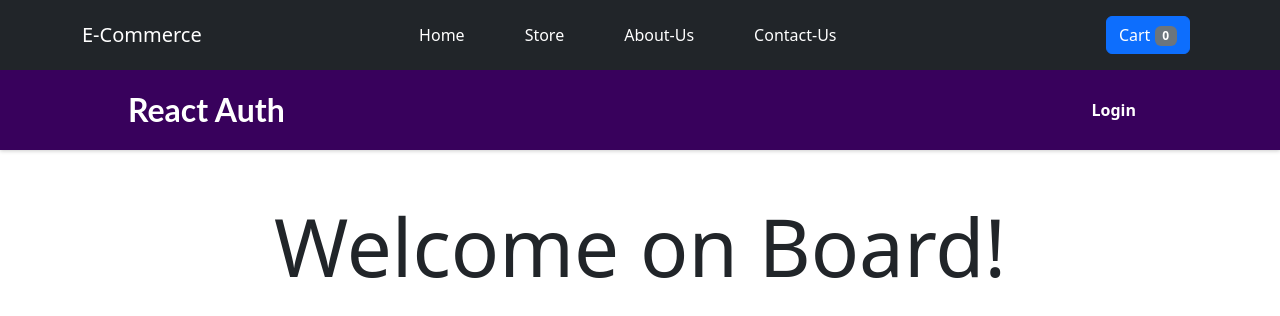
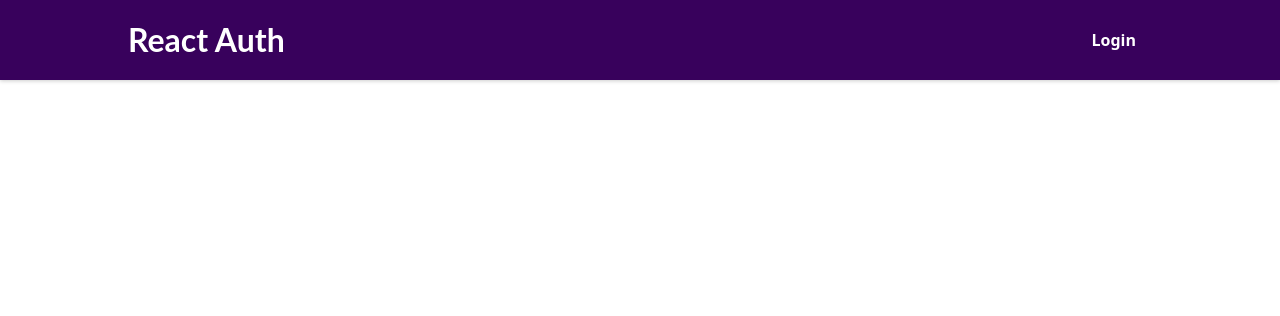
Before and after one commit to AzmatKhan12/E.Commerce-App, a React (Create React App) app in the folder e-commerce/: page / in a window 1280 px wide. Before the commit this address led to /HomePage. Shown: the top 316 px of the page. Built offline with nearby package versions, Linux system fonts and the light colour scheme.

Commit message:
login Authentication applied

```diff
--- a/e-commerce/src/App.js
+++ b/e-commerce/src/App.js
@@ -1,26 +1,10 @@
-
-import { Route, Redirect ,Switch} from 'react-router-dom';
-import { useContext } from "react";
-import AuthContext from "./Components/Store/Auth-context";
-import React,{Fragment,useState} from 'react';
-import NavBar from './Components/Layout/NavBar';
-import Store from './Components/Store/Store';
-import ProductDetails from './Components/Store/ProductDetails';
-import BtnCart from './Components/Button/BtnCart';
-import Cart from './Components/Cart/Cart';
-import CartProvider from './Components/ContexApi/CartProvider';
-import Home from './Components/Home/Home';
-import ContactUs from './Components/ContactUs/ContactUs';
-import About from './Components/About/About';
+import React,{Fragment} from "react";
+import Router from "./Router";
 
 
-import HomePage from './pages/HomePage';
-import Layout from "./Components/Layout/Layout";
-import AuthPage from "./pages/AuthPage";
-import UserProfile from "./Components/Profile/UserProfile";
 
 const App =() => {
- const [isShown , setIsShown] = useState(false);
+
  /*const[details, setDetails] = useState([]);
 
 
@@ -60,74 +44,11 @@ const App =() => {
   }, [fetchMoviesHandler]);*/
 
 
-  const authCtx = useContext(AuthContext);
-  const ShowCartHandlar = () => {
-    setIsShown(true);
-  };
-
-  const RemoveCartHandlar = ()=>{
-   setIsShown(false)
-  }
 
   return (
-    <CartProvider>
-      <Fragment>
-        <header>
-          {isShown && <Cart onRemoveCart={RemoveCartHandlar} />}
-          <NavBar
-            brand="E-Commerce"
-            homePage="Home"
-            store="Store"
-            about="About-Us"
-            contact="Contact-Us"
-            cart={<BtnCart onShowCart={ShowCartHandlar} />}
-          />
-        </header>
-        <main>
-          <Layout>
-            <Switch>
-              <Route path="/" exact>
-                <Redirect to="/HomePage" />
-              </Route>
-              <Route path="/HomePage">
-                <HomePage />
-              </Route>
-
-              {!authCtx.isLoggedIn && (
-                <Route path="/auth">
-                  <AuthPage />
-                </Route>
-              )}
-
-              <Route path="/profile">
-                {authCtx.isLoggedIn && <UserProfile />}
-                {!authCtx.isLoggedIn && <Redirect to="/auth" />}
-              </Route>
-
-              <Route path="/*">
-                <Redirect to="/" />
-              </Route>
-
-              <Route path="/Home">
-                <Home />
-              </Route>
-              <Route path="/store" exact>
-                <Store />
-              </Route>
-              <Route path="/store/:productId">
-                <ProductDetails />
-              </Route>
-              <Route path="/about">
-                <About />
-              </Route>
-              <Route path="/contact">
-                <ContactUs />
-              </Route>
-            </Switch>
-          </Layout>
-        </main>
-      </Fragment>
-    </CartProvider>
+    <Fragment>
+      <Router />
+    </Fragment>
   );
 }
 
--- a/e-commerce/src/Router.js
+++ b/e-commerce/src/Router.js
@@ -0,0 +1,40 @@
+
+import { Route, Redirect ,Switch} from 'react-router-dom';
+
+import { useContext } from "react";
+import AuthContext from "./Components/Store/Auth-context";
+
+
+import HomePage from './pages/HomePage';
+import Layout from "./Components/Layout/Layout";
+import AuthPage from "./pages/AuthPage";
+import UserProfile from "./Components/Profile/UserProfile";
+
+const  Router = ()=>{
+  const authCtx = useContext(AuthContext);
+    return (
+      <div>
+        <Layout>
+          <Switch>
+            {!authCtx.isLoggedIn && (
+              <Route path="/auth">
+                <AuthPage />
+              </Route>
+            )}
+
+            <Route path="/profile">
+              {authCtx.isLoggedIn && <UserProfile />}
+              {!authCtx.isLoggedIn && <Redirect to="/auth" />}
+            </Route>
+
+            <Route path="/*">
+              <Redirect to="/" />
+            </Route>
+          </Switch>
+        </Layout>
+        {authCtx.isLoggedIn && (<HomePage/>)}
+      </div>
+    );
+}
+
+export default Router;
--- a/e-commerce/src/pages/HomePage.js
+++ b/e-commerce/src/pages/HomePage.js
@@ -1,7 +1,67 @@
-import StartingPageContent from '../Components/StartingPage/StartingPageContent';
+/** @format */
+
+import { Route, Redirect, Switch } from "react-router-dom";
+
+import React, { Fragment, useState } from "react";
+import NavBar from "../Components/Layout/NavBar";
+import Store from "../Components/Store/Store";
+import ProductDetails from "../Components/Store/ProductDetails";
+import BtnCart from "../Components/Button/BtnCart";
+import Cart from "../Components/Cart/Cart";
+import CartProvider from "../Components/ContexApi/CartProvider";
+import Home from "../Components/Home/Home";
+import ContactUs from "../Components/ContactUs/ContactUs";
+import About from "../Components/About/About";
+
 
 const HomePage = () => {
-  return <StartingPageContent />;
+  const [isShown, setIsShown] = useState(false);
+
+  const ShowCartHandlar = () => {
+    setIsShown(true);
+  };
+
+  const RemoveCartHandlar = () => {
+    setIsShown(false);
+  };
+  return (
+    <CartProvider>
+      <Fragment>
+
+        <header>
+          {isShown && <Cart onRemoveCart={RemoveCartHandlar} />}
+          <NavBar
+            brand="E-Commerce"
+            homePage="Home"
+            store="Store"
+            about="About-Us"
+            contact="Contact-Us"
+            cart={<BtnCart onShowCart={ShowCartHandlar} />}
+          />
+        </header>
+
+        <main>
+          <Switch>
+            <Route path="/Home">
+              <Home />
+            </Route>
+            <Route path="/store" exact>
+              <Store />
+            </Route>
+            <Route path="/store/:productId">
+              <ProductDetails />
+            </Route>
+            <Route path="/about">
+              <About />
+            </Route>
+            <Route path="/contact">
+              <ContactUs />
+            </Route>
+          </Switch>
+        </main>
+      </Fragment>
+    </CartProvider>
+  );
 };
 
 export default HomePage;
--- /dev/null
+++ b/e-commerce/src/pages/UserLogIn.js
@@ -0,0 +1,5 @@
+import Router from "../Router";
+const UserLogIn =(props)=>{
+    return <Router></Router>;
+}
+export default UserLogIn;
```
